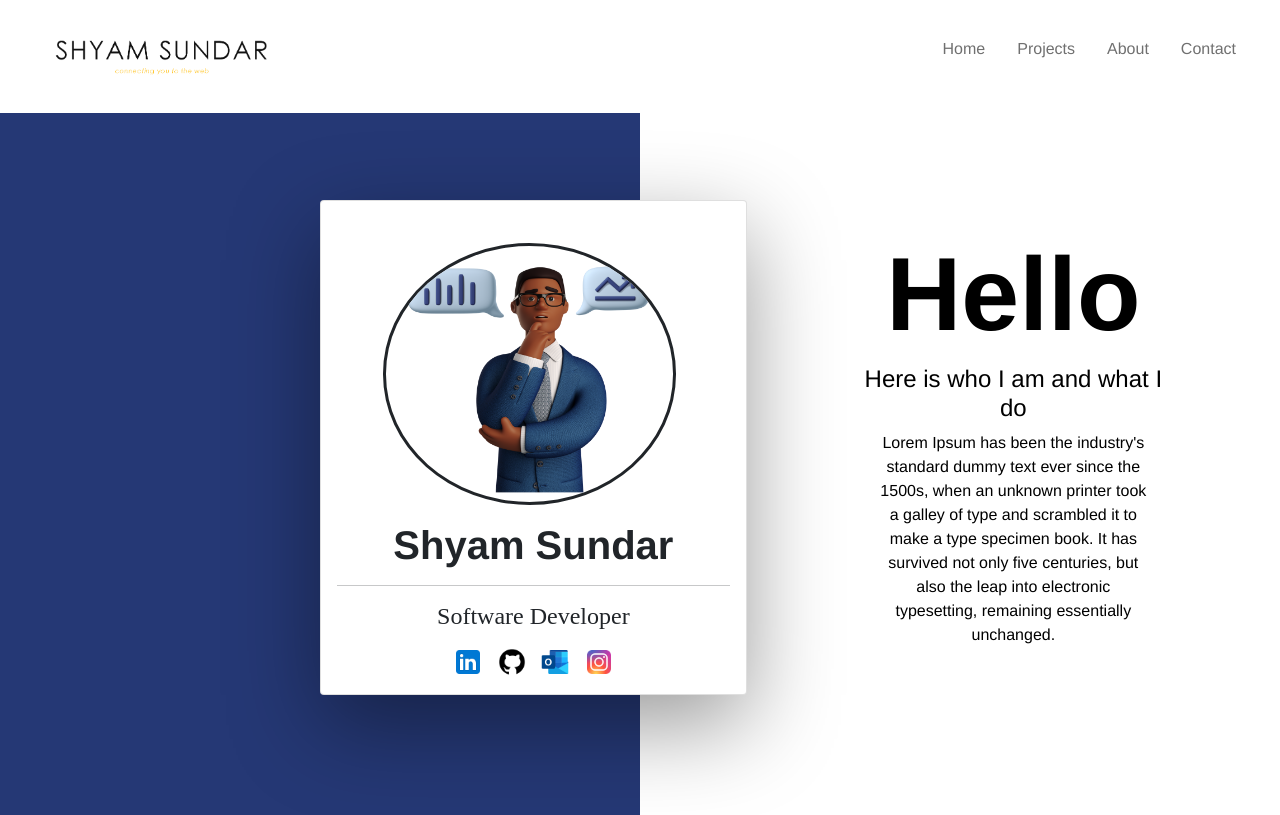
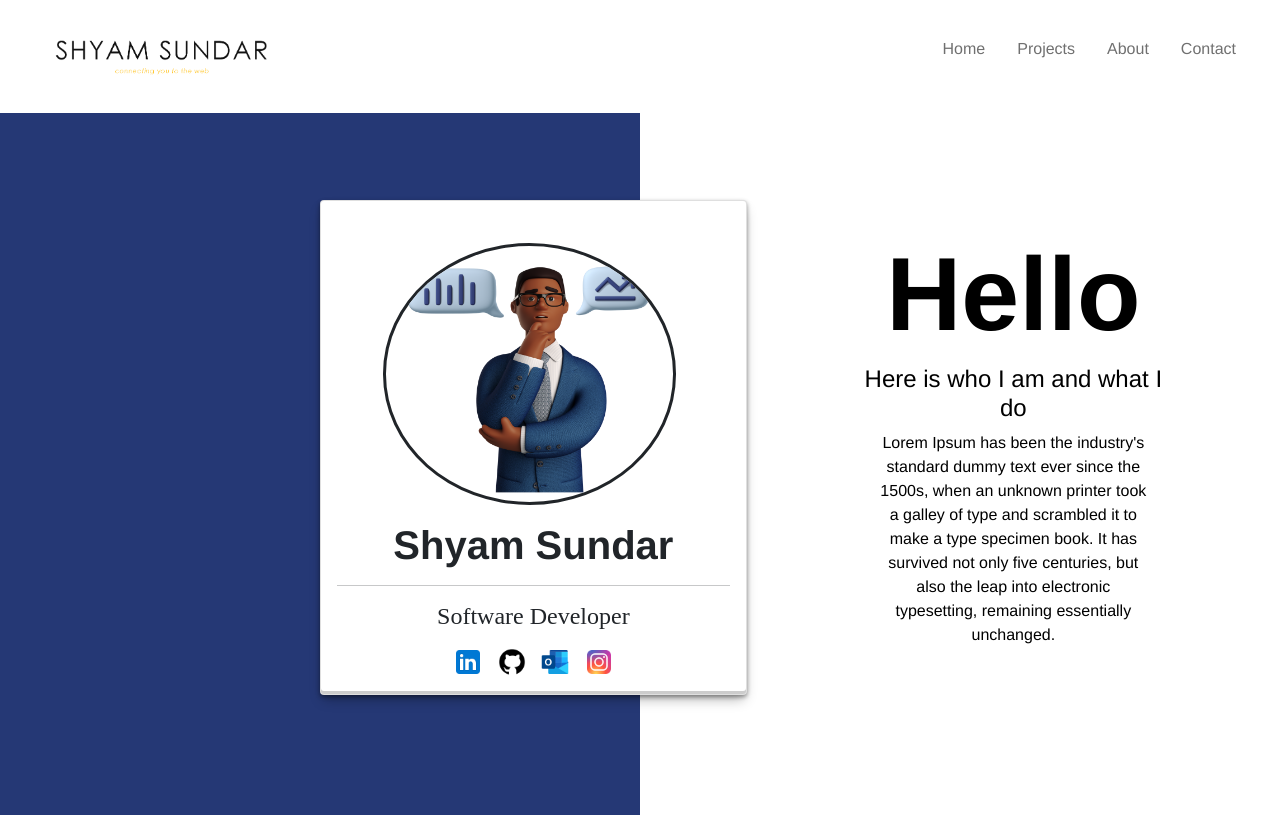
Before and after one commit to shyamsundarko/portfolioV2, a React (Create React App) app: page /About in a window 1280 px wide. Built offline with nearby package versions, Linux system fonts and the light colour scheme.

Commit message:
aboutCard updates

```diff
--- a/src/index.css
+++ b/src/index.css
@@ -169,5 +169,6 @@ a{
 }
 #customCard{
   box-shadow: rgba(0, 0, 0, 0.4) 0px 30px 90px;
-
+  box-shadow: rgb(43, 42, 42) 0px 0px 0px 2px inset, rgb(255, 255, 255) 10px -10px 0px -3px, rgb(31, 193, 27) 10px -10px, rgb(255, 255, 255) 20px -20px 0px -3px, rgb(255, 217, 19) 20px -20px, rgb(255, 255, 255) 30px -30px 0px -3px, rgb(255, 156, 85) 30px -30px, rgb(255, 255, 255) 40px -40px 0px -3px;
+  box-shadow: rgba(0, 0, 0, 0.4) 0px 2px 4px, rgba(0, 0, 0, 0.3) 0px 7px 13px -3px, rgba(0, 0, 0, 0.2) 0px -3px 0px inset;
 }
```
